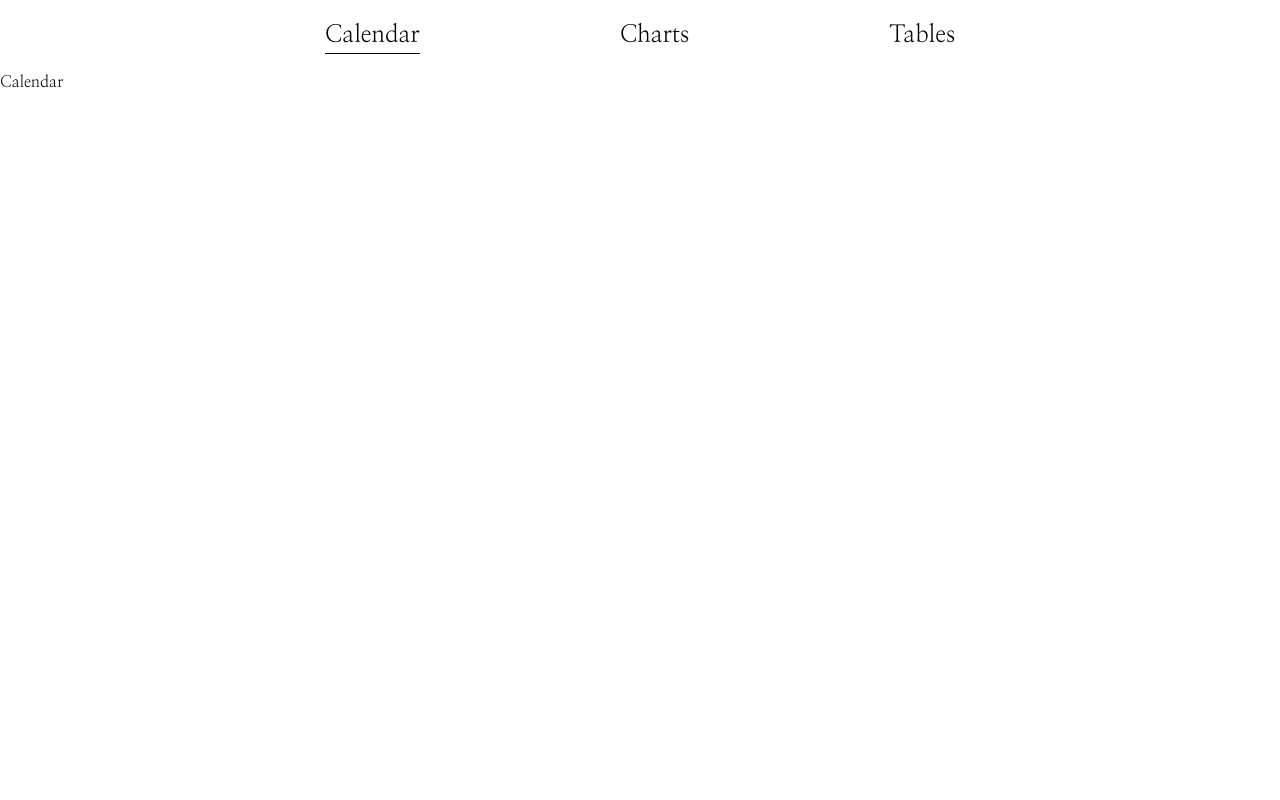
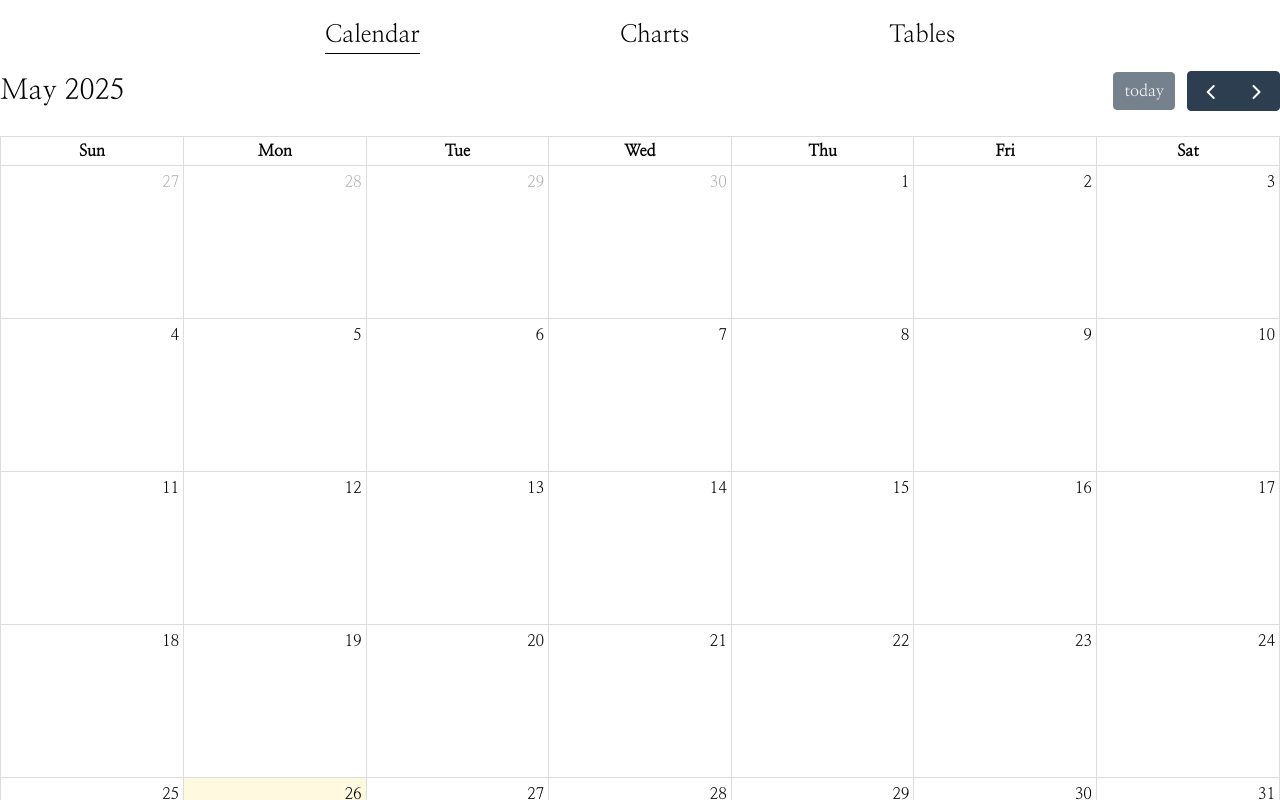
Before and after one commit to MercurA/habit_tracker_nextj, a Next.js app: page /calendar in a window 1280 px wide. Shown: the top 800 px of the page. Built offline with nearby package versions, Linux system fonts and the light colour scheme.

Commit message:
added calender, allow data entry in calendar

```diff
--- a/package.json
+++ b/package.json
@@ -13,6 +13,7 @@
   "dependencies": {
     "@fullcalendar/core": "^6.1.17",
     "@fullcalendar/daygrid": "^6.1.17",
+    "@fullcalendar/interaction": "^6.1.17",
     "@fullcalendar/react": "^6.1.17",
     "@next/env": "^15.4.0-canary.51",
     "firebase": "^11.6.1",
--- a/src/app/calendar/page.tsx
+++ b/src/app/calendar/page.tsx
@@ -1,7 +1,62 @@
 "use client"
+
+import FullCalendar from "@fullcalendar/react"
+import dayGridPlugin from '@fullcalendar/daygrid'
+import interactionPlugin, { DateClickArg } from '@fullcalendar/interaction';
+import { createPortal } from "react-dom";
+import { useEffect, useRef, useState } from "react";
+import Form from "../components/form/Form";
+
 const CalendatPage = () => {
+    const calendarRef = useRef(null)
+    const [openForm, setOpenForm] = useState(false)
+    const [formData, setFormData] = useState({})
+    const [dateInfo, setDateInfo] = useState('')
+
+    useEffect(() => {
+        if (calendarRef && formData.hasOwnProperty('form')) {
+            console.log(1)
+            const calendarApi = calendarRef?.current?.getApi();
+            calendarApi.addEvent({
+                title: formData?.form?.mood?.name,
+                start: formData?.date,
+                allDay: formData.allDay,
+                color: formData?.form?.mood?.color,
+            });
+            setFormData({})
+        }
+    }, [formData])
+
+    const handleCLick = (info: DateClickArg) => {
+        console.log(info)
+        setDateInfo(info.dateStr)
+        setFormData({
+            ...formData,
+            date: info.dateStr,
+            allDay: info.allDay
+        })
+        setOpenForm(true)
+    }
+
+    const handleFormSubmit = (formSelections: any) => {
+        console.log(formSelections)
+        setFormData({
+            ...formData,
+            form: formSelections
+        })
+        setOpenForm(false)
+    }
+
     return (
-        <div>{"Calendar"}</div>
+        <div>
+            <FullCalendar
+                ref={calendarRef}
+                plugins={[dayGridPlugin, interactionPlugin]}
+                initialView="dayGridMonth"
+                dateClick={handleCLick}
+            />
+            {openForm && createPortal(<Form handleFormSubmit={handleFormSubmit} dateInfo={dateInfo} />, document.body)}
+        </div>
     )
 }
 
--- a/src/app/components/dropdown/Dropdown.tsx
+++ b/src/app/components/dropdown/Dropdown.tsx
@@ -7,13 +7,14 @@ import messages from '@/app/utils/messages';
 type Props = {
   menuItems: Record<string, string>[]
   size: string
+  label: string
   handleSelection: (item: Record<string, string>) => void
 }
 
-const Dropdown = ({ menuItems, size = 'medium', handleSelection }: Props) => {
+const Dropdown = ({ menuItems, size = 'medium', handleSelection, label }: Props) => {
   const [isOpen, setIsOpen] = useState(false);
   const [selected, setSelected] = useState(menuItems[0])
-
+  var title = label.charAt(0).toUpperCase() + label.substring(1)
 
   const handleSelected = (item: Record<string, string>) => {
     handleSelection(item)
@@ -22,7 +23,7 @@ const Dropdown = ({ menuItems, size = 'medium', handleSelection }: Props) => {
 
   return (
     <div>
-      <label htmlFor='Habit' className={styles.labelTitle}>{messages.form.label}</label>
+      <label htmlFor={label} className={styles.labelTitle}>{title}</label>
       <div className={`${styles.dropdownContainer} ${styles[size]}`} onClick={() => setIsOpen(!isOpen)}>
         <div className={styles.selectedItem}>
           <div style={{ backgroundColor: selected.color }}></div>
--- a/src/app/components/form/Form.tsx
+++ b/src/app/components/form/Form.tsx
@@ -5,9 +5,11 @@ import messages from '@/app/utils/messages';
 import Button from '../button/Button';
 import Dropdown from '../dropdown/Dropdown';
 import { HABITS, MOODS } from './misc';
+import TextArea from '../input/TextArea';
 
 type Props = {
     handleFormSubmit: (selection: FormSelection | {}) => void
+    dateInfo: string
 }
 
 type FormSelection = {
@@ -20,7 +22,7 @@ const errorMessages = {
     email: 'Emails should have this format: name@[gmail].[com]'
 }
 
-const Form = ({ handleFormSubmit }: Props) => {
+const Form = ({ handleFormSubmit, dateInfo }: Props) => {
     const [formSelections, setFormSelection] = useState<FormSelection | {}>({})
     const [ctaDisabled, setCtaDIsabled] = useState(true)
 
@@ -47,9 +49,15 @@ const Form = ({ handleFormSubmit }: Props) => {
     }
 
     const handleSubmit = () => {
-        handleFormSubmit(formSelections)
+        return handleFormSubmit(formSelections)
     }
 
+    const handleTextInput = (text: string) => {
+        setFormSelection({
+            ...formSelections,
+            text
+        })
+    }
 
     return (
         <div className={styles.container} >
@@ -57,10 +65,11 @@ const Form = ({ handleFormSubmit }: Props) => {
                 <div className={styles.formTitle}>{messages.form.title}</div>
                 <div className={styles.dateText}>
                     <div>Date:</div>
-                    <div>{'12-06-2025 12:45 PM'}</div>
+                    <div>{dateInfo}</div>
                 </div>
-                <Dropdown menuItems={HABITS} size='medium' handleSelection={handleHabitSelection} />
-                <Dropdown menuItems={MOODS} size='medium' handleSelection={handleMoodSelection} />
+                <Dropdown menuItems={HABITS} size='medium' label={'habit'} handleSelection={handleHabitSelection} />
+                <Dropdown menuItems={MOODS} size='medium' label={'mood'} handleSelection={handleMoodSelection} />
+                <TextArea handleTextInput={handleTextInput} label={"thought"} size={'medium'} />
                 <Button name={messages.form.cta} size='medium' handleClick={handleSubmit} disabled={ctaDisabled} />
             </div>
         </div>
--- a/src/app/components/form/styles.module.css
+++ b/src/app/components/form/styles.module.css
@@ -1,15 +1,24 @@
 .container {
+    position: absolute;
     margin: 20px;
     width: 400px;
-    height: 500px;
+    height: 550px;
     display: flex;
     justify-content: center;
+    align-items: center;
+    left: 50%;
+    top: 50%;
+    transform: translate(-50%, -50%);
+    z-index: 999;
+    background-color: white;
+    border-radius: 5px;
+    box-shadow: 0px 2px 8px -3px;
 }
 
 .formContainer {
     display: flex;
     flex-direction: column;
-    height: 400px;
+    height: 500px;
     justify-content: space-around;
     align-items: center;
 }
--- a/src/app/components/input/TextArea.tsx
+++ b/src/app/components/input/TextArea.tsx
@@ -3,7 +3,7 @@ import { ChangeEvent } from "react"
 import styles from './styles.module.css'
 
 type Props = {
-    handleTextInput?: (e: ChangeEvent<HTMLTextAreaElement>) => void
+    handleTextInput: (text: string) => void
     label: string
     size: string
 }
@@ -11,10 +11,14 @@ type Props = {
 const TextArea = ({ handleTextInput, label, size = 'medium' }: Props) => {
     var title = label.charAt(0).toUpperCase() + label.substring(1)
 
+    const handleText = (event: ChangeEvent<HTMLTextAreaElement>) => {
+        handleTextInput(event.target.value)
+    }
+
     return (
         <div className={`${styles.container} ${styles[size]}`}>
             <label htmlFor="thought" className={styles.labelTitle}>{title}</label>
-            <textarea className={styles.textContainer} onChange={handleTextInput} cols={33} rows={5} maxLength={100} name={label} />
+            <textarea className={styles.textContainer} onChange={handleText} cols={33} rows={5} maxLength={100} name={label} />
         </div>
     )
 }
```
Also changed, not shown: 1 other file (tests, documents, lock files or other folders).
